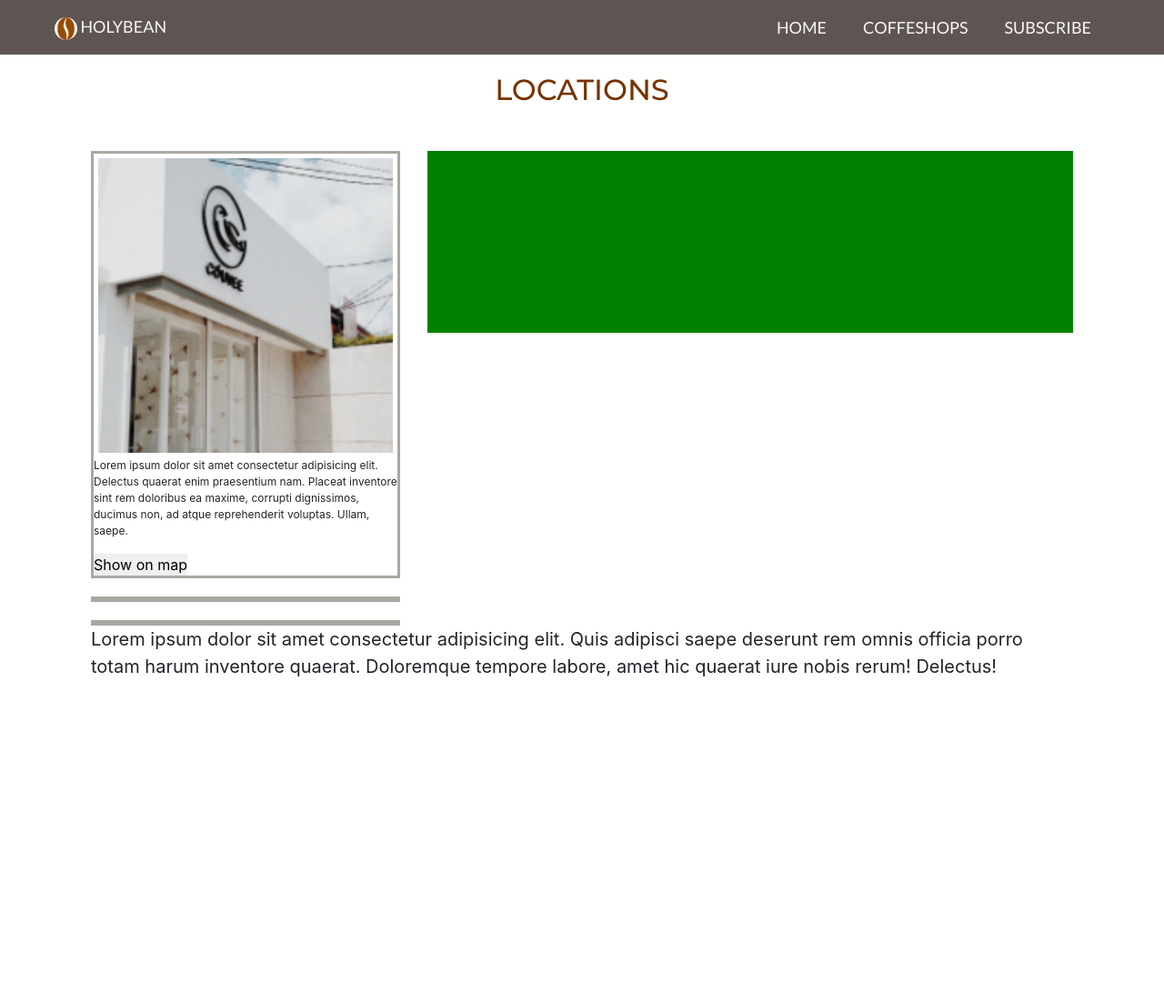
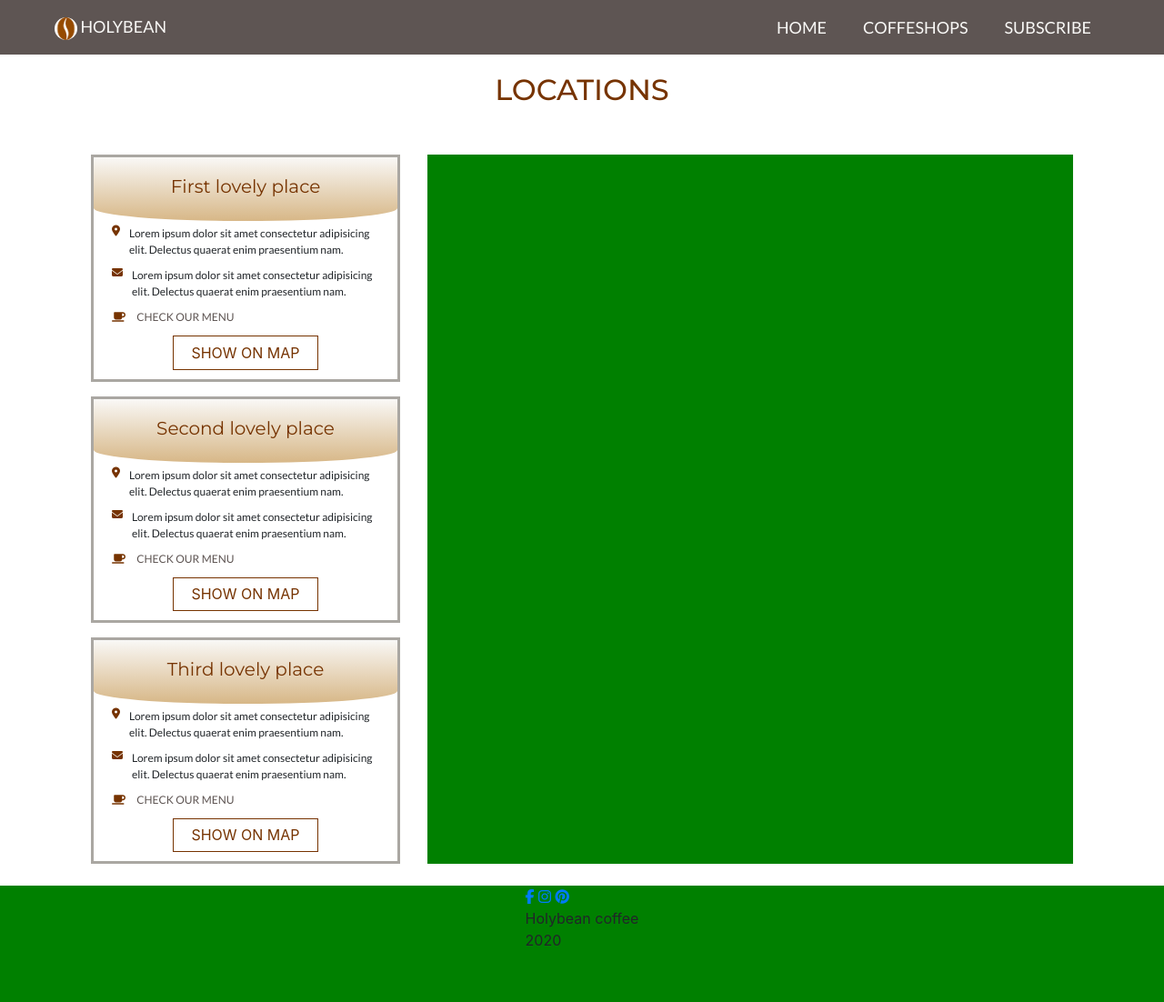
Before and after one commit to slavabdev/MS2-coffeeshop-website, a plain HTML site: page index.html in a window 1280 px wide. Shown: the whole page at 91% size. Before the commit the page ends 800 px from the top, so only its background shows below. Drawn offline with nearby package versions, Linux system fonts and the light colour scheme.

Commit message:
finished locations blocks, started footer

```diff
--- a/assets/css/style.css
+++ b/assets/css/style.css
@@ -200,6 +200,7 @@ html,body {
     max-width: 100%;
     height: auto;
     text-align: center;
+    margin-bottom: 1rem;
 }
 
 .heading-text {
@@ -215,40 +216,116 @@ html,body {
     margin-right: 50px;
 }
 
-
 .places {
+    margin-top: 1rem;
+    margin-right: 40px;
+    border: 3px solid #aaa7a2;
     width: 100%;
     height: auto;
-    margin-top: 20px;
-    border: 3px solid #aaa7a2;
+}
+
+.place-top-bg  {
+  position: relative;
+  height: 70px;
+  background-image: linear-gradient(#f9f8f6, #d7b787);
+  border-bottom-left-radius: 50% 20%;
+  border-bottom-right-radius: 50% 20%;
+}
+
+.place-header {
+  margin: 0;
+  padding: 20px 0;
+  font: 20px 'Montserrat', sans-serif ;
+  text-align: center;
+}
+
+.place-top-bg h3 {
+  color: #763300;
+}
+.place-photo {
+    height: 50px;
+    width: auto;
+    padding: 5px;
+}
+
+.place-text {
     display: flex;
-    flex-wrap: wrap;
+    font-size: 12px;
+    padding: 5px 10px;
+    margin-left: 10px;
+    margin-bottom: 0px;
+    font-family: "Lato", sans-serif;
+}
+
+.place-text i {
+    font-size: 12px;
+    color: #763300;
+}
+
+.fa-envelope:before {
+   margin-right: 10px;
+}
+.fa-map-marker-alt:before  {
+    margin-right: 10px;
+}
+.fa-coffee:before {
+    margin-right: 10px;
+}
 
 
+.menu-places {
+    text-decoration: none;
+    text-transform: uppercase;
+    font-family: 'Lato', sans-serif;
+    text-decoration: none;
+    padding: 5px 10px;
+    color: #5e5553;
+    font-size: 12px;
+    font-weight: 400;
+    margin-left: 10px;
 
 }
 
-.place-photo {
-    width: 100%;
-    height: auto;
-    padding: 5px;
-
-
-
+.menu-places:hover {
+    text-decoration: none;
+    color: #d7b787;
 }
 
-.place-text {
-    font-size: 12px;
+.menu-places i {
+    color: #763300;
+}
+
+.location-button {
+    display: flex;
+    justify-content: center;
+    padding: 0.35em 1.2em;
+    text-decoration: none;
+    color: #763300;
+    border: solid 1px #763300;
+    font-weight: 400;
+    margin: 10px auto;
+    transition: all 0.2s;
+    background-color: white;
+    cursor: pointer;
+    text-transform: uppercase;
+}
+
+.location-button:hover {
+    background-color:#763300;
+    border: solid 1px white;
+    color: white;
+}
+
+button:focus {
+    outline: none;
 }
 
 
 
-
 #map {
-    width: 100%;
-    height: 200px;
-    margin-top: 20px;
-    margin-bottom: 16px;
+    width: auto;
+    height: 98%;
+    margin-top: 1rem;
     background-color: green;
 }
 
@@ -258,8 +335,29 @@ html,body {
     font-size: 20px;
 }
 
+/* MEDIA QUERIES FOR LOCATIONS*/
+
 @media (max-width:767px) {
-    .content{
-        padding-top: 40px;
+    .wrapper{
+        margin: 10px;
     }
 }
+
+/*FOOTER*/
+
+footer {
+    width: 100%;
+    height: 8rem;
+    background-color: green;
+    margin-top: 1.5rem;
+     display: flex;
+    justify-content: space-between;
+}
+
+.sm-icon {
+    display: inline-block;
+}
+
+.footer-text {
+    margin:0;
+}
--- a/index.html
+++ b/index.html
@@ -42,46 +42,106 @@
             </div>
             <div class="wrapper">
                 <div class="row">
-                            <div class="col-lg-4 col-md-4 col-12">
+                    <div class="col-lg-4 col-md-12 col-12">
+                        <div class="row no-gutters">
+                            <div class="col-12">
                                 <div class="places">
-                                    <img class="place-photo" src="assets/img/1place.jpg" alt="cafe_photo">
-                                    <p class="place-text">Lorem ipsum dolor sit amet consectetur adipisicing elit. Delectus quaerat enim praesentium nam. Placeat inventore sint rem doloribus ea maxime, corrupti dignissimos, ducimus non, ad atque reprehenderit voluptas. Ullam, saepe.</p>
-                                    <div class="button">
-                                    <button>Show on map</button>
+                                    <div class="place-top-bg">
+                                        <h3 class="place-header">First lovely place</h3>
+                                    </div>
+                                    <div class="details">
+                                        <p class="place-text">
+                                            <i class="fas fa-map-marker-alt" aria-hidden="true"></i>
+                                            Lorem ipsum dolor sit amet consectetur adipisicing elit. Delectus quaerat enim praesentium nam.
+                                        </p>
+                                        <p class="place-text">
+                                            <i class="fas fa-envelope" aria-hidden="true"></i>
+                                            Lorem ipsum dolor sit amet consectetur adipisicing elit. Delectus quaerat enim praesentium nam.</p>
+                                    </div>
+                                    <a class="menu-places" href="#" target="_blank">
+                                        <i class="fas fa-coffee" aria-hidden="true"></i>
+                                        Check our menu</a>
+                                    <button class="location-button">Show on map</button>
+                                </div>
+                            </div>
+                            <div class="col-12">
+                                <div class="places">
+                                    <div class="place-top-bg">
+                                        <h3 class="place-header">Second lovely place</h3>
+                                    </div>
+                                    <div class="details">
+                                        <p class="place-text">
+                                            <i class="fas fa-map-marker-alt" aria-hidden="true"></i>
+                                            Lorem ipsum dolor sit amet consectetur adipisicing elit. Delectus quaerat enim praesentium nam.
+                                        </p>
+                                        <p class="place-text">
+                                            <i class="fas fa-envelope" aria-hidden="true"></i>
+                                            Lorem ipsum dolor sit amet consectetur adipisicing elit. Delectus quaerat enim praesentium nam.</p>
+                                    </div>
+                                    <a class="menu-places" href="#" target="_blank">
+                                        <i class="fas fa-coffee" aria-hidden="true"></i>
+                                        Check our menu</a>
+                                    <button class="location-button">Show on map</button>
+                                </div>
+                            </div>
+                            <div class="col-12">
+                                <div class="places">
+                                    <div class="place-top-bg">
+                                        <h3 class="place-header">Third lovely place</h3>
+                                    </div>
+                                    <div class="details">
+                                        <p class="place-text">
+                                            <i class="fas fa-map-marker-alt" aria-hidden="true"></i>
+                                            Lorem ipsum dolor sit amet consectetur adipisicing elit. Delectus quaerat enim praesentium nam.
+                                        </p>
+                                        <p class="place-text">
+                                            <i class="fas fa-envelope" aria-hidden="true"></i>
+                                            Lorem ipsum dolor sit amet consectetur adipisicing elit. Delectus quaerat enim praesentium nam.</p>
+                                    </div>
+                                    <a class="menu-places" href="#" target="_blank">
+                                        <i class="fas fa-coffee" aria-hidden="true"></i>
+                                        Check our menu</a>
+                                    <button class="location-button">Show on map</button>
+                                </div>
+                            </div>
+                        </div>
                     </div>
 
-                                </div>
-                                <div class="places"></div>
-                                <div class="places"></div>
-                            </div>
-
-                            <div class="col-lg-8 col-md-8">
-                                <div id="map">
-                                </div>
+                    <div class="col-lg-8 col-md-12 col-12">
+                        <div id="map"></div>
                     </div>
 
 
                 </div>
 
-                    <div class="content-text">
-
-                       <p> Lorem ipsum dolor sit amet consectetur adipisicing elit. Quis adipisci saepe deserunt rem omnis officia porro totam harum inventore quaerat. Doloremque tempore labore, amet hic quaerat iure nobis rerum! Delectus!
-                         </p>
+                <div class="content-text"></div>
             </div>
-                    </div>
-
 
 
             <footer>
                 <div class="content-container">
+            <div class="sm-icon">
+                <a href="#" target="_blank">
+                    <i class="fa fa-facebook" aria-hidden="true"></i>
+                </a>
+            </div>
+            <div class="sm-icon">
+                <a href="#" target="_blank">
+                    <i class="fa fa-instagram" aria-hidden="true"></i>
+                </a>
+            </div>
+            <div class="sm-icon">
+                <a href="#" target="_blank">
+                    <i class="fab fa-pinterest" aria-hidden="true"></i>
+                </a>
+            </div>
+            <p class="footer-text">Holybean coffee <br> 2020</p>
+                </div>
 
-                </div>
 
             </footer>
 
         </div>
-
-
 
 
         <!--JQuery-->
```
Lines whose indentation alone changed are shown as unchanged.
